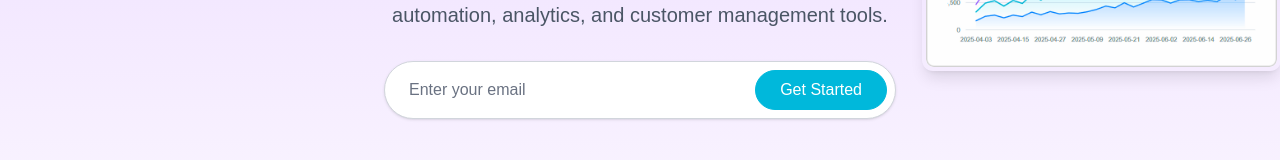
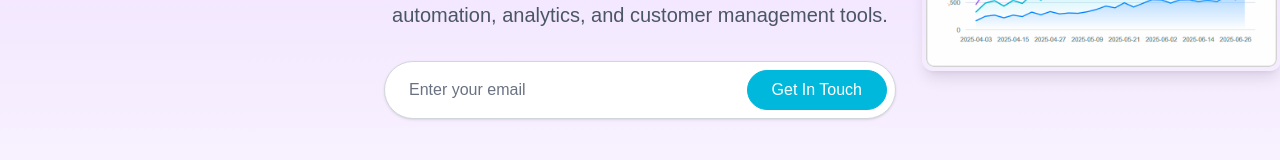
Before and after one commit to itsrealkaran/AvenPing-Landing, a Next.js app: page / in a window 1280 px wide. Shown: the part 501-661 px from the top of the page. Built offline with nearby package versions, Linux system fonts and the light colour scheme; no server answers.

Commit message:
fix: Dashboard Hero

```diff
--- a/components/hero.tsx
+++ b/components/hero.tsx
@@ -273,16 +273,16 @@ export default function Hero() {
           <input
             type="email"
             placeholder="Enter your email"
-            className="bg-transparent px-4 flex-1 w-full text-gray-900 rounded-full placeholder-gray-500"
+            className="bg-transparent px-4 flex-1 w-full text-gray-900 rounded-full placeholder-gray-500 border-none focus:outline-none focus:ring-2 focus:ring-cyan-500 focus:border-transparent transition-all duration-200"
           />
-          <Link href="/signup">
+          <Link href="mailto:info@avenping.com">
             <Button
               size="sm"
               className="whitespace-nowrap"
               type="button"
               variant="primary"
             >
-              Get Started
+              Get In Touch
             </Button>
           </Link>
         </form>
```
